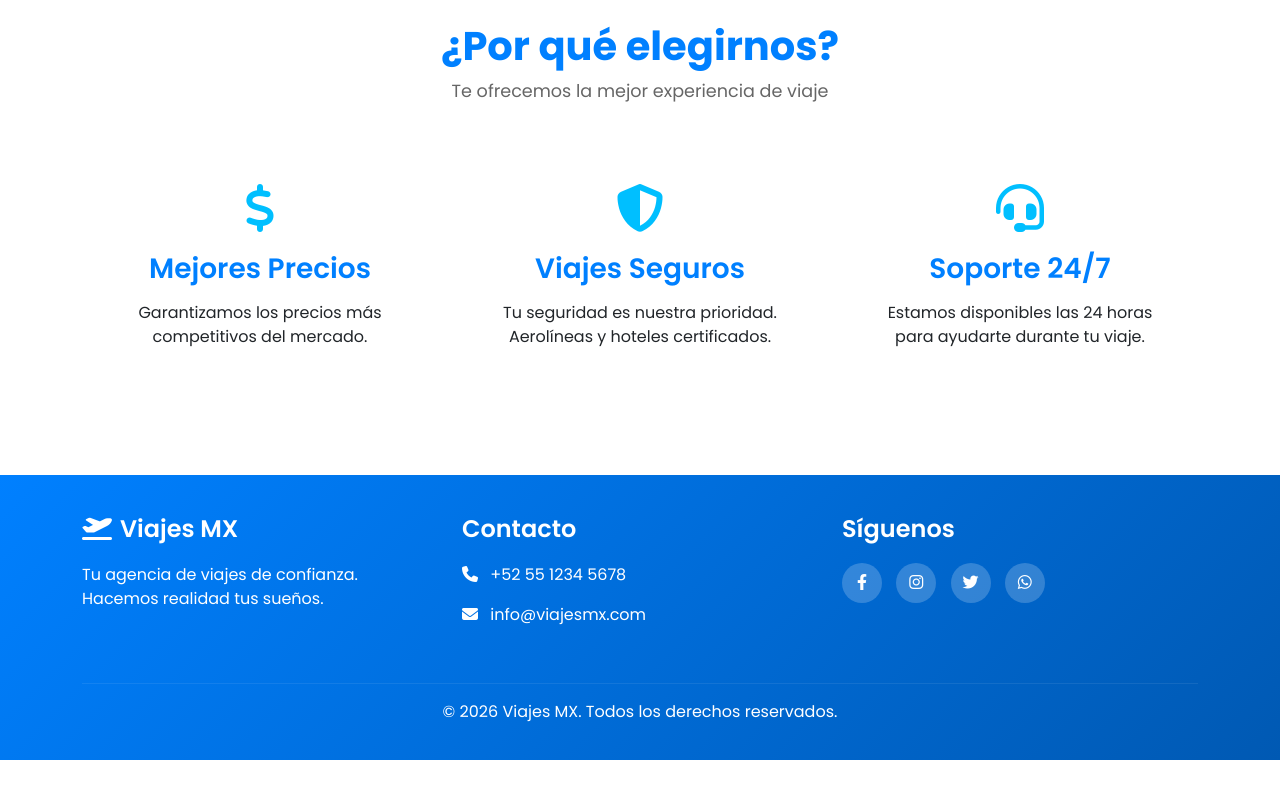
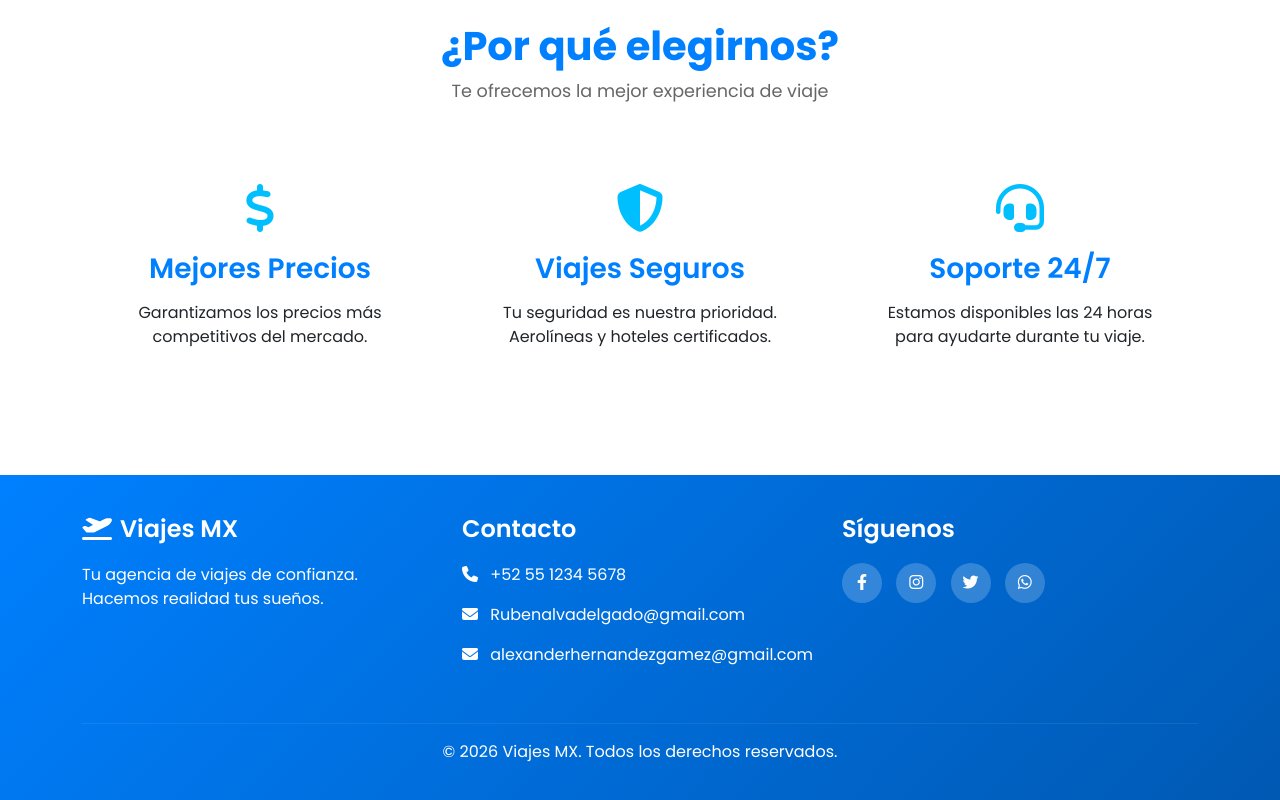
Before and after one commit to rackze71/viajesmx, a plain HTML site: page index.html in a window 1280 px wide. Shown: the part 2272-3072 px from the top of the page. Before the commit the page ends 3032 px from the top, so only its background shows below. Drawn offline with nearby package versions, Linux system fonts and the light colour scheme.

Commit message:
Update index.html

```diff
--- a/index.html
+++ b/index.html
@@ -207,7 +207,8 @@
                 <div class="col-md-4 mb-4">
                     <h4>Contacto</h4>
                     <p><i class="fas fa-phone me-2"></i> +52 55 1234 5678</p>
-                    <p><i class="fas fa-envelope me-2"></i> info@viajesmx.com</p>
+                    <p><i class="fas fa-envelope me-2"></i> Rubenalvadelgado@gmail.com</p>
+                      <p><i class="fas fa-envelope me-2"></i> alexanderhernandezgamez@gmail.com</p>
                 </div>
                 <div class="col-md-4 mb-4">
                     <h4>Síguenos</h4>
```
